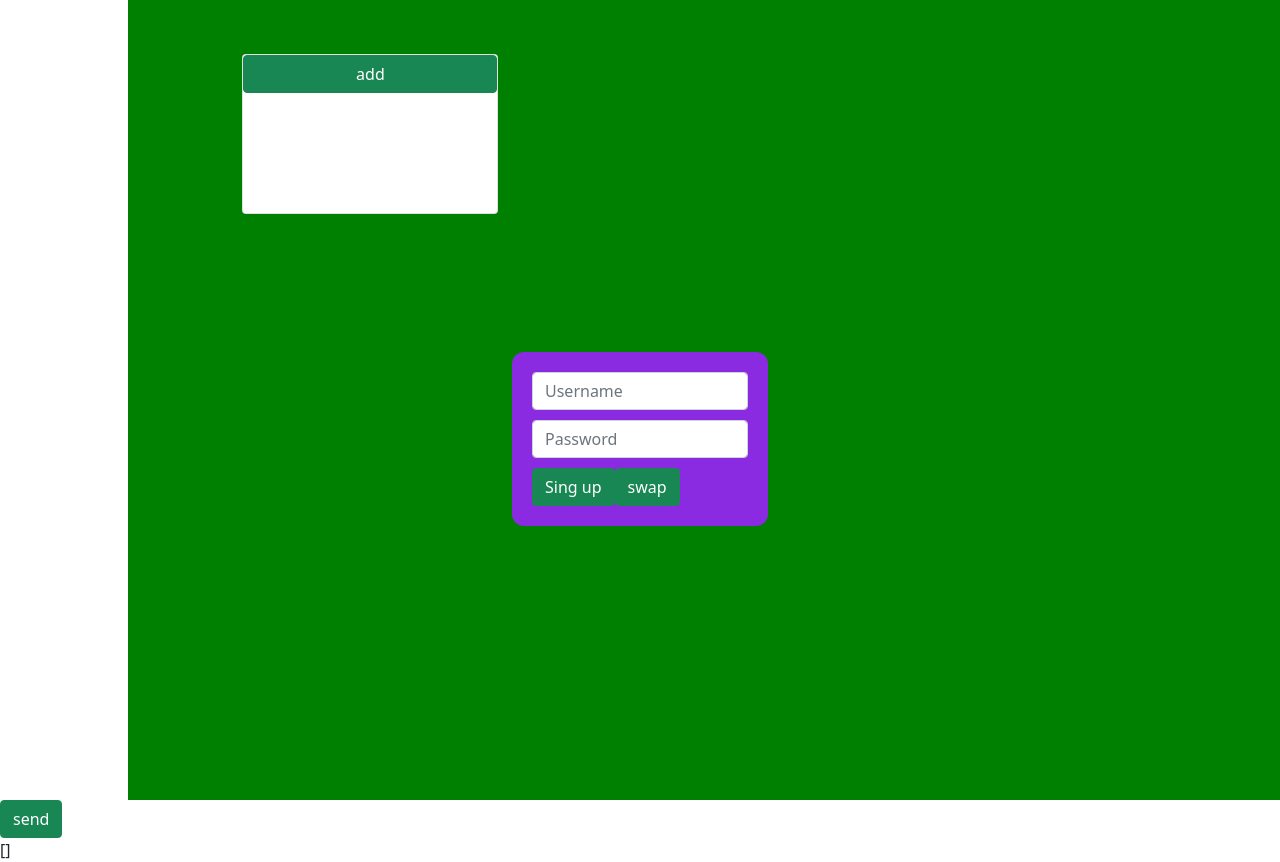
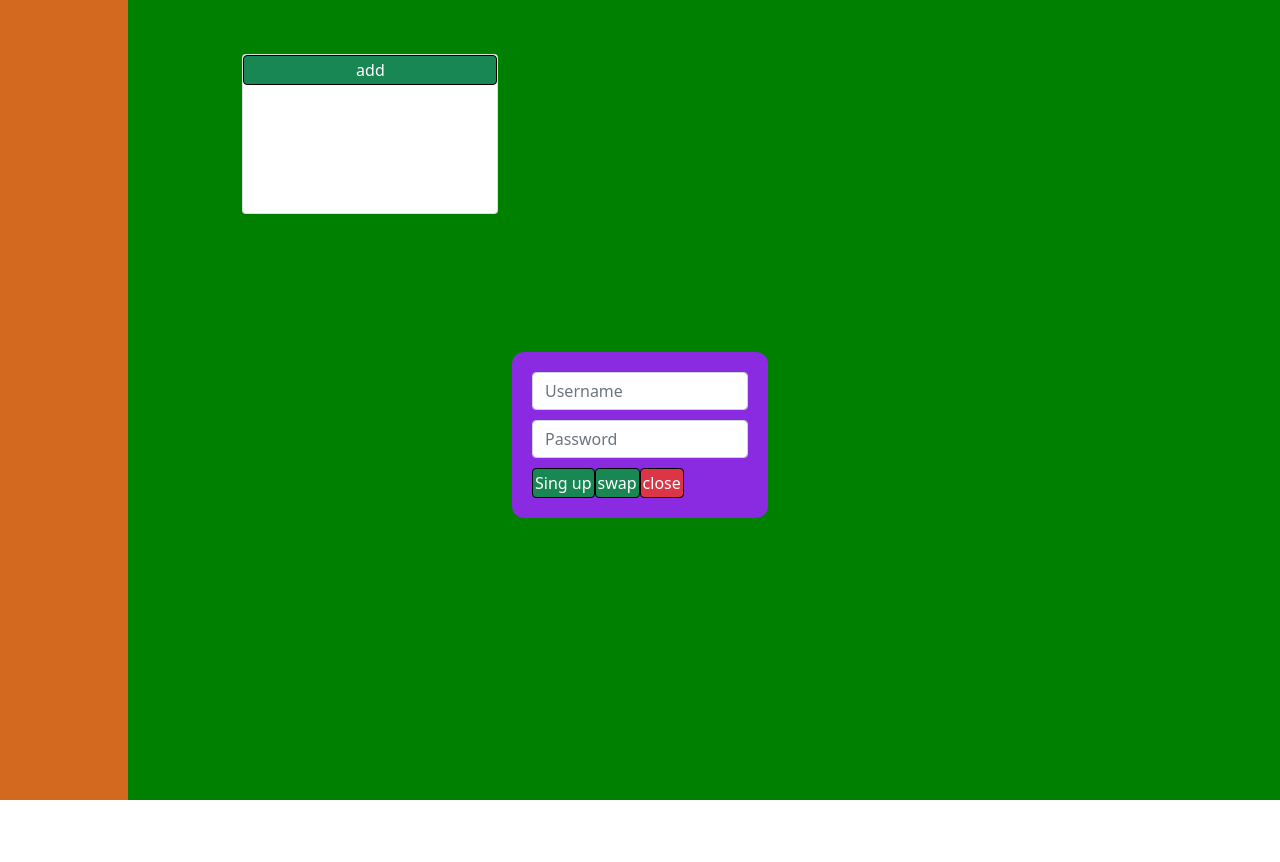
Before and after one commit to Th3Cod3rNow/onward, a Vue app in the folder simple_server/: page / in a window 1280 px wide. Both pictures are taken after a click on the button "sing up". After the commit the page ends 800 px from the top, so only its background shows below. Built offline with nearby package versions, Linux system fonts and the light colour scheme.

Commit message:
add register

```diff
--- a/simple_server/src/App.vue
+++ b/simple_server/src/App.vue
@@ -24,13 +24,8 @@
   <window-task-add
       v-if="adding"
       @close="changeop"
-  >
-  </window-task-add>
-  <my-btn
-  @click="getTasks"
-  >send</my-btn>
-  </div>
-  <div>{{groups}}</div>
+  ></window-task-add>
+</div>
 </template>
 
 <script>
--- a/simple_server/src/templates/custom/btn.vue
+++ b/simple_server/src/templates/custom/btn.vue
@@ -13,5 +13,9 @@ export default {
 </script>
 
 <style scoped>
-
+.btn{
+  border-radius: 4px;
+  border-color: black;
+  padding: 2px;
+}
 </style>
--- a/simple_server/src/templates/navbar/bar.vue
+++ b/simple_server/src/templates/navbar/bar.vue
@@ -1,16 +1,17 @@
 <template>
 <div class="bar">
 
-  <my-group v-for="group in groups"
+  <my-group
+    v-for="group in groups"
     v-bind:key="group.id"
     v-bind:group="group"
-            @click="$emit('go',group)"
+    @click="$emit('go',group)"
   ></my-group>
   <my-entry
       v-if="show"
       @sing_in="sing_in"
       @sing_up="sing_up"
-
+      @close="this.show=false"
   ></my-entry>
   <my-btn
       @click="this.show=true"
@@ -50,5 +51,8 @@ export default {
 
 <style scoped>
 .bar{
+  background: chocolate;
+  width: 10vw;
+  height: 100vh;
 }
 </style>
--- a/simple_server/src/templates/reg/Singup.vue
+++ b/simple_server/src/templates/reg/Singup.vue
@@ -8,6 +8,9 @@
       <my-btn
           @click="$emit('swap')"
       >swap</my-btn>
+      <my-btn class="btn-danger"
+              @click="$emit('close')"
+      >close</my-btn>
 </template>
 
 <script>
--- a/simple_server/src/templates/reg/entry.vue
+++ b/simple_server/src/templates/reg/entry.vue
@@ -11,12 +11,15 @@
         <div v-if="sing"><my-singup
             @success="sing_up"
             @swap="swap"
-            @not="message">
+            @not="message"
+            @close="close">
         </my-singup></div>
         <div v-else><my-register
             @success="sing_in"
             @swap="swap"
-            @not="message">
+            @not="message"
+            @close="close">
+
         </my-register></div>
   </div>
 </div>
@@ -50,6 +53,9 @@ export default {
     message(mess){
       this.show_message=true;
       this.err_mess=mess;
+    },
+    close(){
+      return this.$emit('close');
     }
   }
 }
@@ -80,7 +86,7 @@ export default {
   margin-bottom: 10px;
 }
 .btn{
-  margin: auto;
+  margin: 10px;
   flex-direction: row;
 }
 </style>
--- a/simple_server/src/templates/reg/register.vue
+++ b/simple_server/src/templates/reg/register.vue
@@ -7,6 +7,9 @@
           <my-btn
               @click="$emit('swap')"
           >swap</my-btn>
+          <my-btn class="btn-danger"
+              @click="$emit('close')"
+          >close</my-btn>
 
 </template>
 
```
